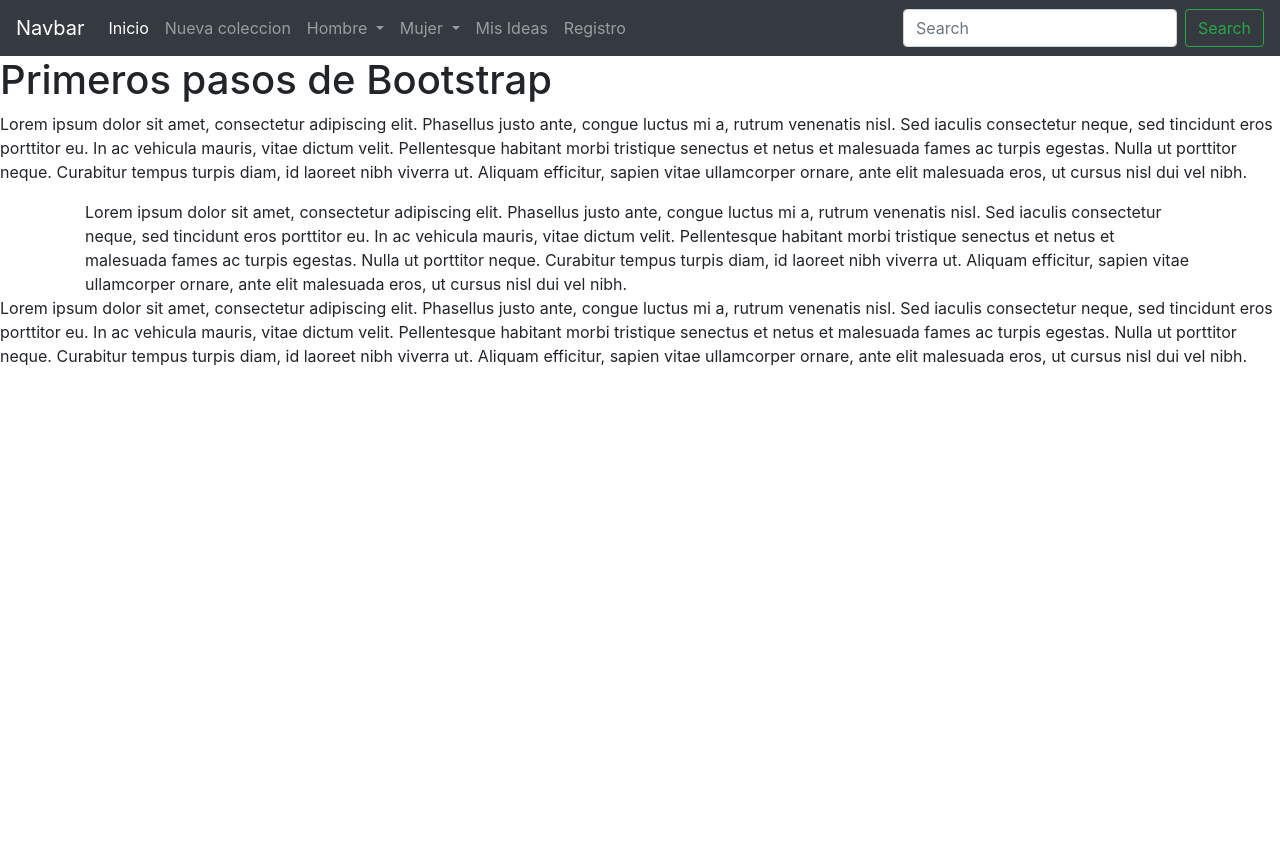
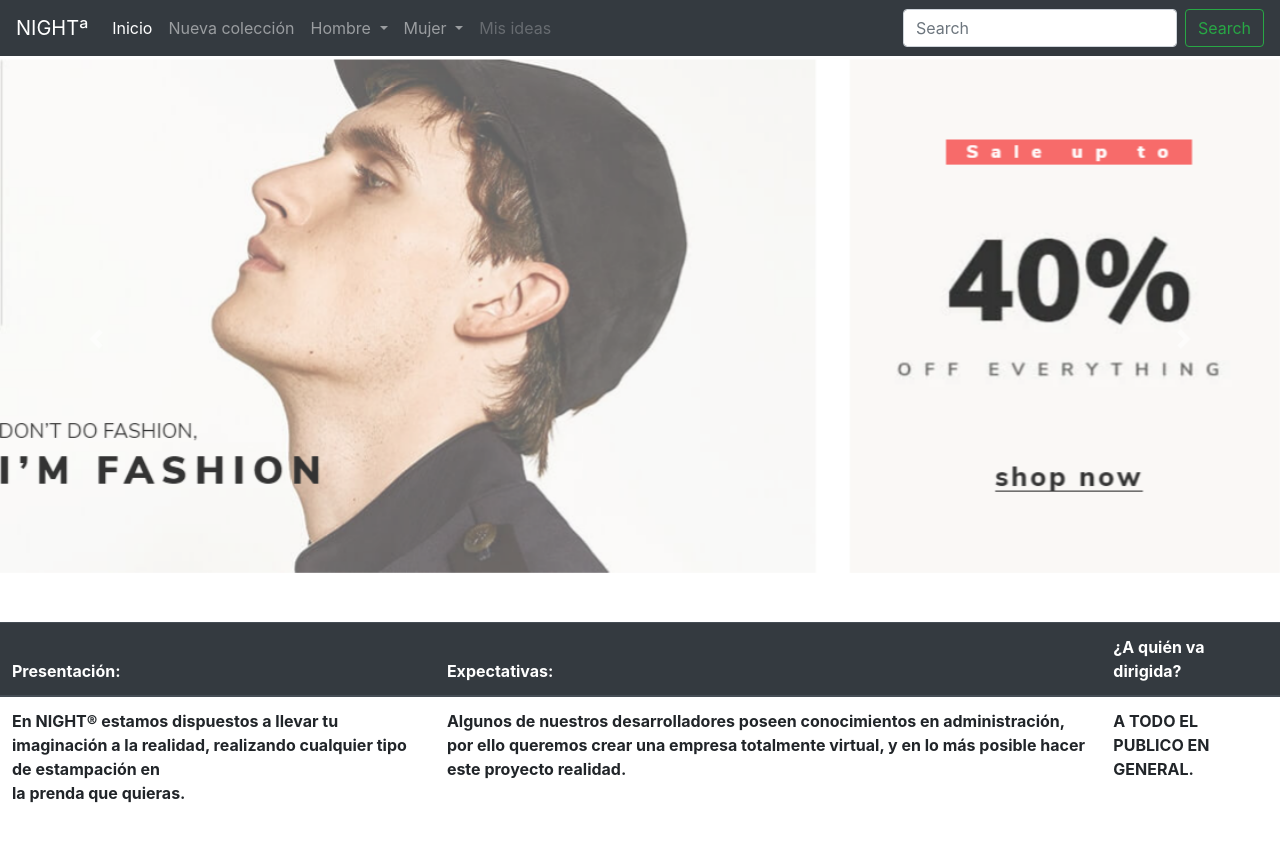
Before and after one commit to Santiago0514/proyecto-1, a PHP site: page / in a window 1280 px wide. Shown: the top 847 px of the page. Before the commit the page ends 366 px from the top, so only its background shows below. Run offline with PHP 8.4, Linux system fonts and the light colour scheme; lists and menus that the app fills with data are empty.

Commit message:
tabla y inframe

```diff
--- a/index.php
+++ b/index.php
@@ -1,18 +1,17 @@
 <!doctype html>
 <html lang="en">
   <head>
+    <title>NIGHT</title>
     <!-- Required meta tags -->
     <meta charset="utf-8">
     <meta name="viewport" content="width=device-width, initial-scale=1, shrink-to-fit=no">
 
     <!-- Bootstrap CSS -->
     <link rel="stylesheet" href="css/bootstrap.min.css" >
-
-    <title>Prueba Bootstrap</title>
   </head>
   <body>
-    <nav class="navbar navbar-expand-lg navbar-dark bg-dark" >
-      <a class="navbar-brand" href="#">Navbar</a>
+    <nav class="navbar navbar-expand-lg navbar-dark bg-dark">
+  <a class="navbar-brand" href="#">NIGHTª</a>
   <button class="navbar-toggler" type="button" data-toggle="collapse" data-target="#navbarSupportedContent" aria-controls="navbarSupportedContent" aria-expanded="false" aria-label="Toggle navigation">
     <span class="navbar-toggler-icon"></span>
   </button>
@@ -20,20 +19,19 @@
   <div class="collapse navbar-collapse" id="navbarSupportedContent">
     <ul class="navbar-nav mr-auto">
       <li class="nav-item active">
-            <a class="nav-link" href="#">Inicio <span class="sr-only">(current)</span></a>
+        <a class="nav-link" href="index.html">Inicio<span class="sr-only">(current)</span></a>
       </li>
       <li class="nav-item">
-            <a class="nav-link" href="#">Nueva coleccion</a>
+        <a class="nav-link" href="nuevaC.html">Nueva colección</a>
       </li>
       <li class="nav-item dropdown">
         <a class="nav-link dropdown-toggle" href="#" id="navbarDropdown" role="button" data-toggle="dropdown" aria-haspopup="true" aria-expanded="false">
           Hombre
         </a>
         <div class="dropdown-menu" aria-labelledby="navbarDropdown">
+          <a class="dropdown-item" href="#">Camisa</a>
           <a class="dropdown-item" href="#">Camiseta</a>
-              <a class="dropdown-item" href="#">Camisa</a>
-              <div class="dropdown-divider">Patalones</div>
-              <a class="dropdown-item" href="#">Bermidas</a>
+          <a class="dropdown-item" href="#">Bermudas</a>
         </div>
       </li>
        <li class="nav-item dropdown">
@@ -41,17 +39,13 @@
           Mujer
         </a>
         <div class="dropdown-menu" aria-labelledby="navbarDropdown">
+          <a class="dropdown-item" href="#">Camisa</a>
           <a class="dropdown-item" href="#">Camiseta</a>
-              <a class="dropdown-item" href="#">Camisa</a>
-              <div class="dropdown-divider">Patalones</div>
-              <a class="dropdown-item" href="#">Bermidas</a>
+          <a class="dropdown-item" href="#">faldas</a>
         </div>
       </li>
       <li class="nav-item">
-            <a class="nav-link" href="#">Mis Ideas</a>
-          </li>
-          <li class="nav-item">
-            <a class="nav-link" href="#">Registro</a>
+        <a class="nav-link disabled" href="https://co.pinterest.com/smonsalvegomez/boards/ tabindex="-1 aria-disabled="true">Mis ideas</a>
       </li>
     </ul>
     <form class="form-inline my-2 my-lg-0">
@@ -60,13 +54,65 @@
     </form>
   </div>
 </nav>
-    <h1>Primeros pasos de Bootstrap</h1>
+<div id="carouselExampleControls" class="carousel slide" data-ride="carousel">
+  <div class="carousel-inner">
+    <div class="carousel-item active">
+      <img src="images/imagen4.png" class="d-block w-100" alt="...">
+    </div>
+    <div class="carousel-item">
+      <img src="images/imagen3.png" class="d-block w-100" alt="...">
+    </div>
+    <div class="carousel-item">
+      <img src="images/imagen1.png" class="d-block w-100" alt="...">
+    </div>
+  </div>
+  <a class="carousel-control-prev" href="#carouselExampleControls" role="button" data-slide="prev">
+    <span class="carousel-control-prev-icon" aria-hidden="true"></span>
+    <span class="sr-only">Previous</span>
+  </a>
+  <a class="carousel-control-next" href="#carouselExampleControls" role="button" data-slide="next">
+    <span class="carousel-control-next-icon" aria-hidden="true"></span>
+    <span class="sr-only">Next</span>
+  </a>
+</div>
 
-    <p>Lorem ipsum dolor sit amet, consectetur adipiscing elit. Phasellus justo ante, congue luctus mi a, rutrum venenatis nisl. Sed iaculis consectetur neque, sed tincidunt eros porttitor eu. In ac vehicula mauris, vitae dictum velit. Pellentesque habitant morbi tristique senectus et netus et malesuada fames ac turpis egestas. Nulla ut porttitor neque. Curabitur tempus turpis diam, id laoreet nibh viverra ut. Aliquam efficitur, sapien vitae ullamcorper ornare, ante elit malesuada eros, ut cursus nisl dui vel nibh.</p>
+<table class="table">
+  <thead class="thead-dark">
+    <tr>
+      <th scope="col">Presentación:</th>
+      <th scope="col">Expectativas:</th>
+      <th scope="col">¿A quién va dirigida?</th>
+    </tr>
+  </thead>
+  <tbody>
+    <tr>
+      <th>
+      <p>En NIGHT® estamos dispuestos a llevar tu imaginación a la realidad,
+      realizando cualquier tipo de estampación en <br>la prenda que quieras.
+      </p></th>
+      <th>
+      <p>Algunos de nuestros desarrolladores poseen conocimientos en administración,
+      por ello queremos crear una empresa totalmente virtual, y en lo más posible
+      hacer este proyecto realidad.
+      </p></th>
+      <th>
+      <p>A TODO EL PUBLICO EN GENERAL.
+      </p></th>
+  </tr>
 
-    <div class="container-md">Lorem ipsum dolor sit amet, consectetur adipiscing elit. Phasellus justo ante, congue luctus mi a, rutrum venenatis nisl. Sed iaculis consectetur neque, sed tincidunt eros porttitor eu. In ac vehicula mauris, vitae dictum velit. Pellentesque habitant morbi tristique senectus et netus et malesuada fames ac turpis egestas. Nulla ut porttitor neque. Curabitur tempus turpis diam, id laoreet nibh viverra ut. Aliquam efficitur, sapien vitae ullamcorper ornare, ante elit malesuada eros, ut cursus nisl dui vel nibh.</div>
-
-    <p>Lorem ipsum dolor sit amet, consectetur adipiscing elit. Phasellus justo ante, congue luctus mi a, rutrum venenatis nisl. Sed iaculis consectetur neque, sed tincidunt eros porttitor eu. In ac vehicula mauris, vitae dictum velit. Pellentesque habitant morbi tristique senectus et netus et malesuada fames ac turpis egestas. Nulla ut porttitor neque. Curabitur tempus turpis diam, id laoreet nibh viverra ut. Aliquam efficitur, sapien vitae ullamcorper ornare, ante elit malesuada eros, ut cursus nisl dui vel nibh.</p>
+  </tbody>
+</table>
+<table>
+  <tr>
+    <th width="60%"><div class="container-md">Lorem ipsum dolor sit amet, consectetur adipiscing elit. Phasellus justo ante, congue luctus mi a, rutrum venenatis nisl. Sed iaculis consectetur neque,
+      sed tincidunt eros porttitor eu. In ac vehicula mauris, vitae dictum velit. Pellentesque habitant morbi tristique senectus et netus et malesuada fames ac turpis egestas. Nulla ut porttitor neque. Curabitur tempus turpis diam, id laoreet nibh viverra ut. Aliquam efficitur, sapien vitae ullamcorper ornare, ante elit malesuada eros, ut cursus nisl dui vel nibh.</div>
+    </th>
+    <th width="40%">
+      <div class="embed-responsive embed-responsive-16by9">
+    <iframe src="https://www.facebook.com/plugins/page.php?href=https%3A%2F%2Fwww.facebook.com%2F432807190808968%2Fposts%2F603459547077064%2F%3Fsfnsn%3Dscwshmo%26extid%3DUNNxaOAsZOPjvCeF&tabs=timeline&width=500&height=500&small_header=false&adapt_container_width=true&hide_cover=false&show_facepile=true&appId" width="400" height="500" style="border:none;overflow:hidden" scrolling="no" frameborder="0" allowTransparency="true" allow="encrypted-media"></iframe>
+  </div></th>
+  </tr>
+</table>
 
 
     <!-- Optional JavaScript -->
```
Also changed, not shown: index.html (+38 -5 lines). Lines whose indentation alone changed are shown as unchanged.
